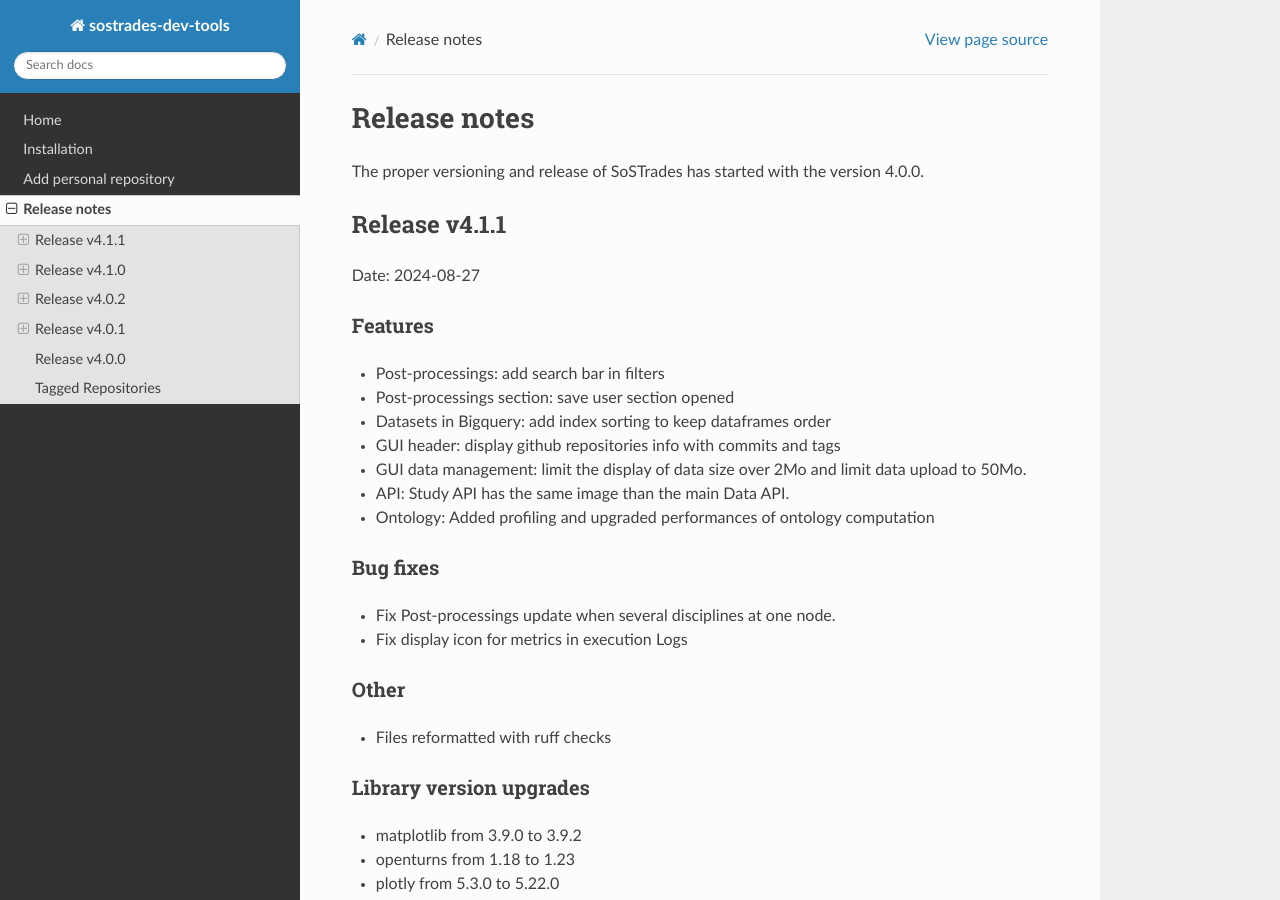
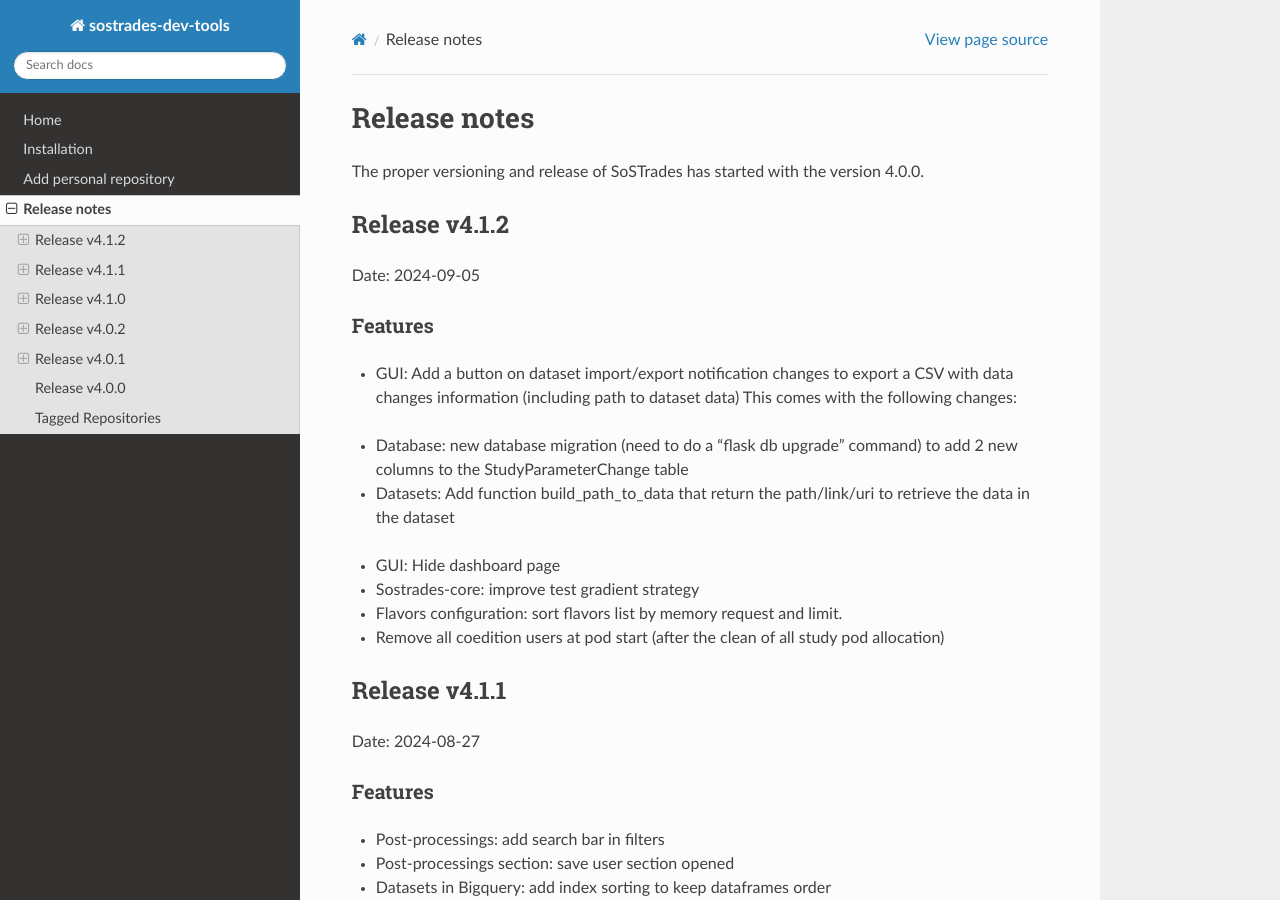
Before and after one commit to os-climate/sostrades-dev-tools, a Sphinx documentation site: the page built from docs/source/release-notes.md, in a window 1280 px wide and 900 px high. Built offline with Sphinx 7.4.7 and the Read the Docs theme 2.0.0, drawn with Linux system fonts in a browser that asks for light colours.

Commit message:
Add release note for v4.1.2

```diff
--- a/docs/source/release-notes.md
+++ b/docs/source/release-notes.md
@@ -1,6 +1,19 @@
 # Release notes
 
 The proper versioning and release of SoSTrades has started with the version 4.0.0.
+
+## Release v4.1.2
+Date: 2024-09-05
+
+### Features
+* GUI: Add a button on dataset import/export notification changes to export a CSV with data changes information (including path to dataset data)
+This comes with the following changes:
+- Database: new database migration (need to do a "flask db upgrade" command) to add 2 new columns to the StudyParameterChange table
+- Datasets: Add function build_path_to_data that return the path/link/uri to retrieve the data in the dataset
+* GUI: Hide dashboard page
+* Sostrades-core: improve test gradient strategy
+* Flavors configuration: sort flavors list by memory request and limit.
+* Remove all coedition users at pod start (after the clean of all study pod allocation)
 
 ## Release v4.1.1
 Date: 2024-08-27
```
